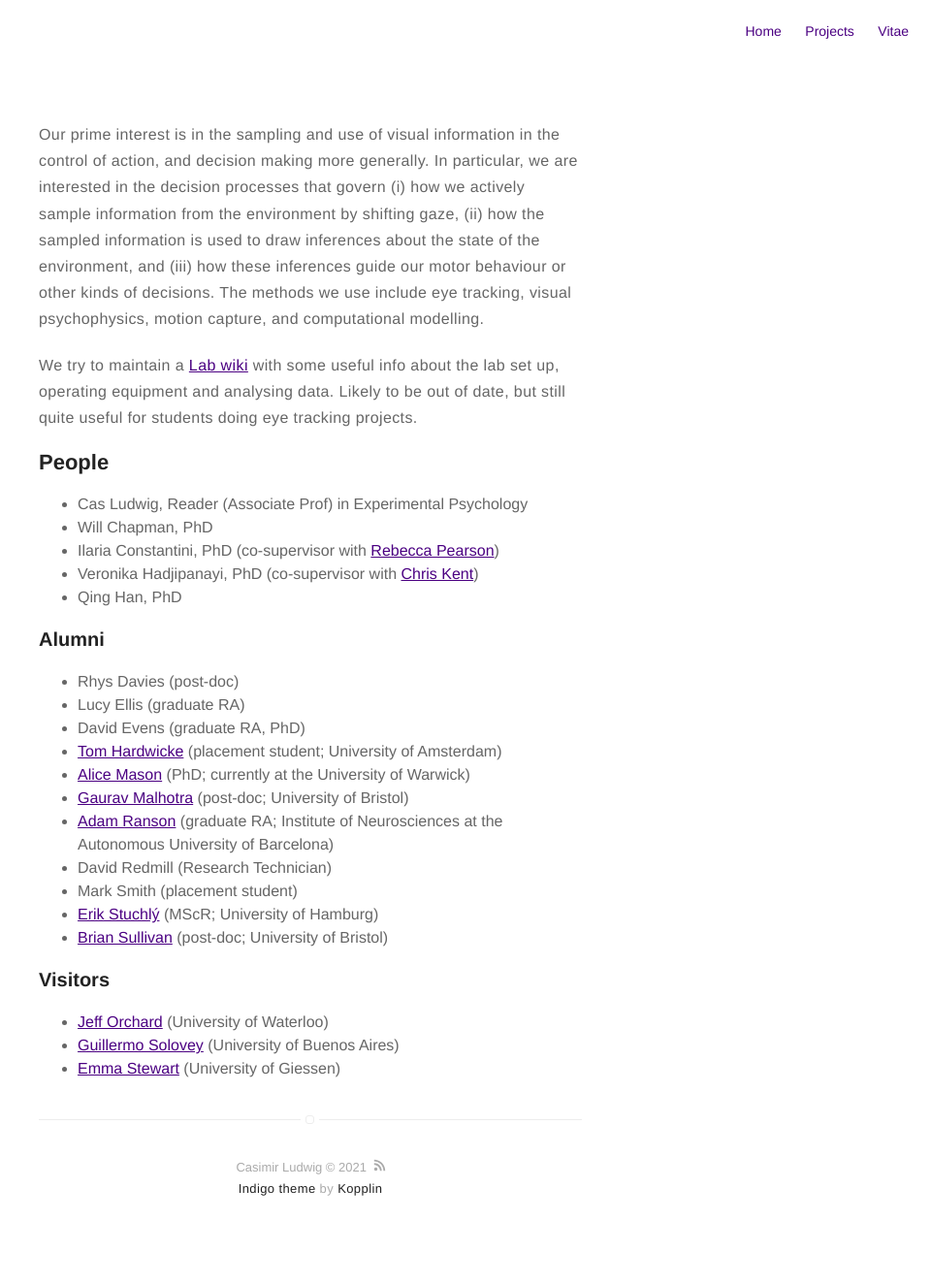
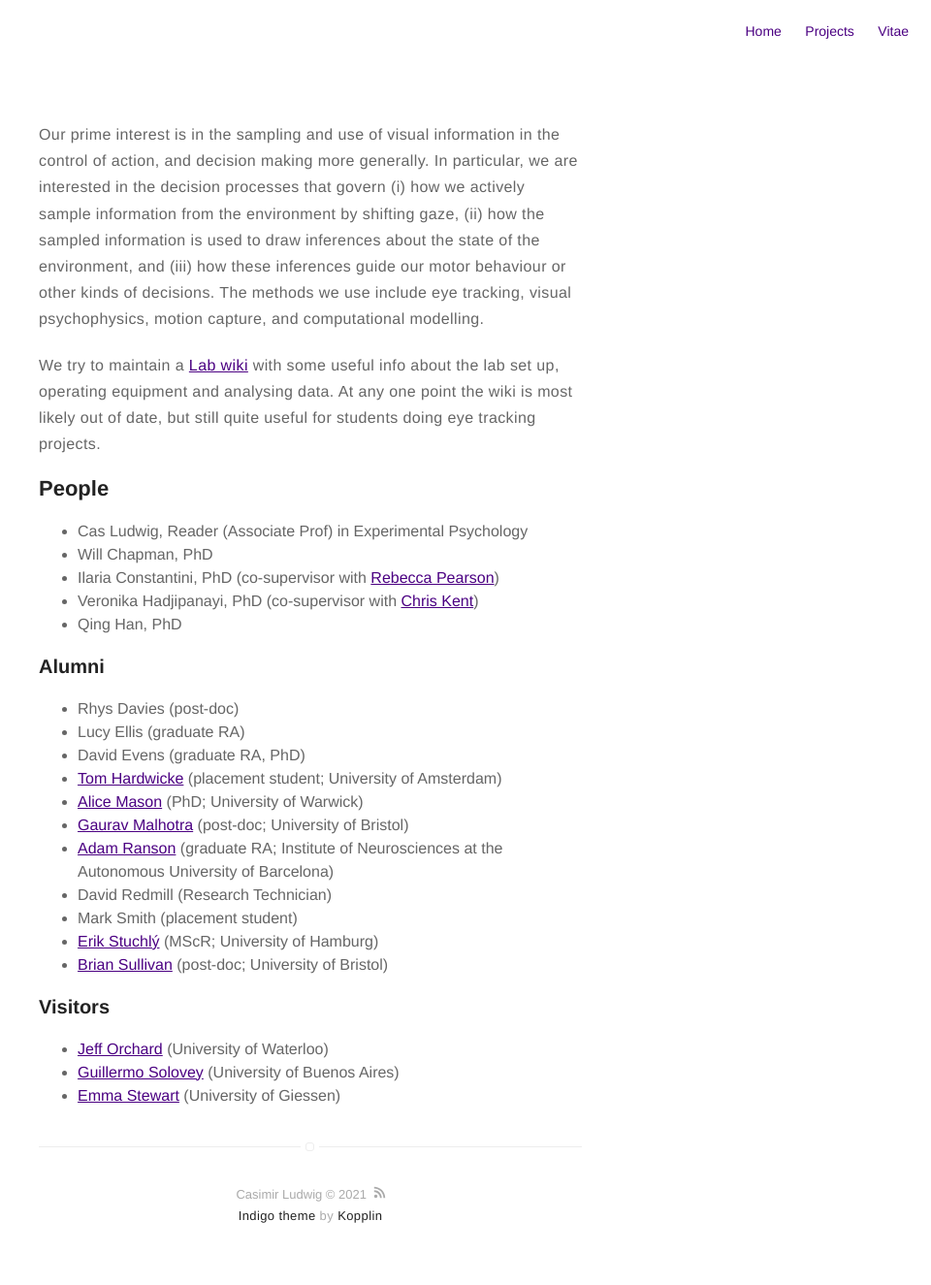
Before and after one commit to CasLudwig/CasLudwig.github.io, a Jekyll site: the page built from about.md, in a window 1280 px wide. Shown: the whole page at 97% size, without its empty margins (320-1280 px from the left). Built offline with Jekyll 4.4.1, drawn with Linux system fonts in a browser that asks for light colours; before the commit the page ends 1297 px from its top, so only the background shows below that.

Commit message:
Update about.md

```diff
--- a/about.md
+++ b/about.md
@@ -5,7 +5,7 @@
 
 Our prime interest is in the sampling and use of visual information in the control of action, and decision making more generally. In particular, we are interested in the decision processes that govern (i) how we actively sample information from the environment by shifting gaze, (ii) how the sampled information is used to draw inferences about the state of the environment, and (iii) how these inferences guide our motor behaviour or other kinds of decisions. The methods we use include eye tracking, visual psychophysics, motion capture, and computational modelling.
 
-We try to maintain a [Lab wiki](https://github.com/CasLudwig/CasLudwig.github.io/wiki){:target="_blank"} with some useful info about the lab set up, operating equipment and analysing data. Likely to be out of date, but still quite useful for students doing eye tracking projects.
+We try to maintain a [Lab wiki](https://github.com/CasLudwig/CasLudwig.github.io/wiki){:target="_blank"} with some useful info about the lab set up, operating equipment and analysing data. At any one point the wiki is most likely out of date, but still quite useful for students doing eye tracking projects.
 
 ## People
 
@@ -21,7 +21,7 @@
 - Lucy Ellis (graduate RA)
 - David Evens (graduate RA, PhD)
 - [Tom Hardwicke](https://tomhardwicke.netlify.app/){:target="_blank"} (placement student; University of Amsterdam)
-- [Alice Mason](https://alicemason.github.io/){:target="_blank"} (PhD; currently at the University of Warwick)
+- [Alice Mason](https://alicemason.github.io/){:target="_blank"} (PhD; University of Warwick)
 - [Gaurav Malhotra](https://research-information.bris.ac.uk/en/persons/gaurav-malhotra){:target="_blank"} (post-doc; University of Bristol)
 - [Adam Ranson](https://www.ransonlab.net/home){:target="_blank"} (graduate RA; Institute of Neurosciences at the Autonomous University of Barcelona)
 - David Redmill (Research Technician)
```
